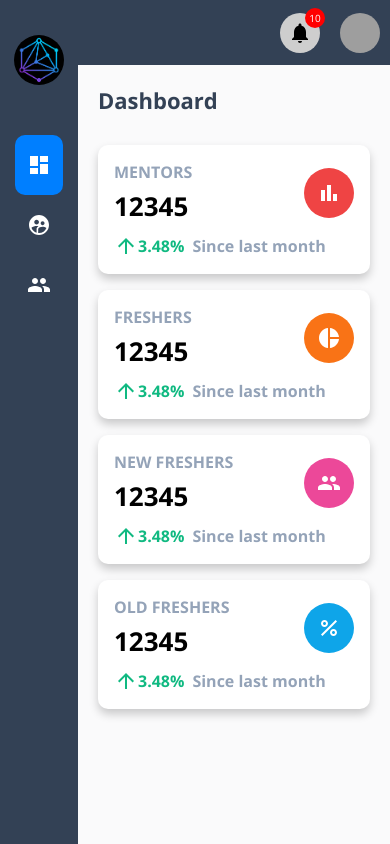
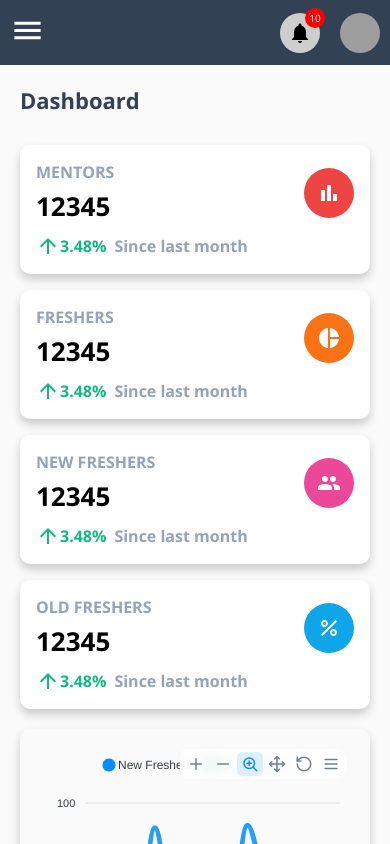
Before and after one commit to HexFresh/hexfresh-admin, a React (Create React App) app: page /dashboard in a window 390 px wide. Built offline with nearby package versions, Linux system fonts and the light colour scheme; grey boxes are pictures that could not be loaded.

Commit message:
Chart and fix responsive

```diff
--- a/package.json
+++ b/package.json
@@ -11,6 +11,7 @@
     "@testing-library/react": "^12.1.2",
     "@testing-library/user-event": "^13.5.0",
     "react": "^17.0.2",
+    "react-apexcharts": "^1.3.9",
     "react-dom": "^17.0.2",
     "react-router-dom": "^6.2.1",
     "react-scripts": "5.0.0",
--- a/src/App.css
+++ b/src/App.css
@@ -8,4 +8,11 @@
   height: calc(100vh - 65px);
   background-color: #fafafb;
   overflow-y: scroll;
+  margin-left: 90px;
 }
+
+@media (max-width: 700px) {
+  .App .sub {
+    margin-left: 0;
+  }
+}
--- a/src/App.jsx
+++ b/src/App.jsx
@@ -1,3 +1,4 @@
+import React, { useState } from 'react';
 import { Routes, Route, Navigate } from 'react-router-dom';
 import Dashboard from './pages/dashboard/Dashboard';
 import Login from './pages/login/Login';
@@ -6,12 +7,23 @@ import './App.css';
 import Topbar from './components/topbar/Topbar';
 
 function App() {
+  const [open, setOpen] = useState(false);
+  const openSidebar = () => {
+    setOpen(true);
+  };
+  const closeSidebar = () => {
+    setOpen(false);
+  };
   const isLogin = true;
   const authContent = (
     <>
-      <Sidebar />
+      <Sidebar
+        open={open}
+        openSidebar={openSidebar}
+        closeSidebar={closeSidebar}
+      />
       <div className="sub">
-        <Topbar />
+        <Topbar openSidebar={openSidebar} />
         <Routes>
           <Route path="/" element={<Navigate replace to="/dashboard" />} />
           <Route path="/login" element={<Navigate replace to="/dashboard" />} />
--- /dev/null
+++ b/src/components/line-chart/LineChart.jsx
@@ -0,0 +1,16 @@
+import React from 'react';
+import Chart from 'react-apexcharts';
+
+export default function LineChart({ chartOptions }) {
+  return (
+    <Chart
+      options={{
+        ...chartOptions.options,
+        theme: { mode: 'light' },
+      }}
+      series={chartOptions.series}
+      type="line"
+      height="350px"
+    />
+  );
+}
--- a/src/components/sidebar/Sidebar.jsx
+++ b/src/components/sidebar/Sidebar.jsx
@@ -1,4 +1,4 @@
-import React, { useState } from 'react';
+import React from 'react';
 import { Link, useLocation } from 'react-router-dom';
 import { routes } from '../../dummyData/menu';
 import ArrowBackIcon from '@mui/icons-material/ArrowBack';
@@ -7,9 +7,7 @@ import './sidebar.css';
 import SidebarItem from './SidebarItem';
 import logo from '../../assets/images/logo.png';
 
-export default function Sidebar() {
-  const [hide, setHide] = useState(true);
-
+export default function Sidebar({ open, openSidebar, closeSidebar }) {
   const location = useLocation();
 
   const activeItem = routes.findIndex(
@@ -17,16 +15,16 @@ export default function Sidebar() {
   );
 
   return (
-    <div className={hide ? 'sidebar hide' : 'sidebar'}>
+    <div className={open ? 'sidebar' : 'sidebar hide'}>
       <div className="back-button">
-        {hide ? (
+        {!open ? (
           <MenuIcon
             fontSize="large"
             className="menu"
-            onClick={() => setHide(!hide)}
+            onClick={() => openSidebar()}
           />
         ) : (
-          <ArrowBackIcon fontSize="large" onClick={() => setHide(!hide)} />
+          <ArrowBackIcon fontSize="large" onClick={() => closeSidebar()} />
         )}
       </div>
       <div className="container">
@@ -35,11 +33,16 @@ export default function Sidebar() {
         </div>
         <div className="route">
           {routes.map((route, index) => (
-            <Link className="link" key={index} to={route.route}>
+            <Link
+              onClick={() => closeSidebar()}
+              className="link"
+              key={index}
+              to={route.route}
+            >
               <SidebarItem
                 route={route}
                 active={index === activeItem}
-                hide={hide}
+                hide={!open}
               />
             </Link>
           ))}
--- a/src/components/sidebar/sidebar.css
+++ b/src/components/sidebar/sidebar.css
@@ -4,10 +4,10 @@
   background-color: var(--main-color);
   color: white;
   padding: 15px;
-  position: relative;
+  position: fixed;
   transition: all 0.5s ease;
   overflow-x: hidden;
-  z-index: 11;
+  z-index: 100;
 }
 
 .sidebar.hide {
@@ -81,13 +81,13 @@
   display: none;
 }
 
-@media (max-width: 800px) {
-  .sidebar {
-    width: 100px;
+@media (max-width: 700px) {
+  .sidebar.hide {
+    display: none;
   }
 
-  .sidebar .back-button {
-    display: none;
+  .sidebar {
+    width: 100%;
   }
 
   .sidebar-item {
@@ -95,8 +95,4 @@
     justify-content: center;
     align-items: center;
   }
-
-  .sidebar-item .name {
-    display: none;
-  }
 }
--- a/src/components/topbar/Topbar.jsx
+++ b/src/components/topbar/Topbar.jsx
@@ -1,10 +1,11 @@
 import React, { useState } from 'react';
+import MenuIcon from '@mui/icons-material/Menu';
 import Avatar from '@mui/material/Avatar';
 import NotificationsIcon from '@mui/icons-material/Notifications';
 import './topbar.css';
 import Notifications from '../notifications/Notifications';
 
-export default function Topbar() {
+export default function Topbar({ openSidebar }) {
   const [open, setOpen] = useState(false);
 
   const onClose = () => {
@@ -14,6 +15,14 @@ export default function Topbar() {
   return (
     <div className="topbar">
       <div className="container">
+        <div className="left">
+          <MenuIcon
+            onClick={() => openSidebar()}
+            fontSize="large"
+            className="menu"
+          />
+        </div>
+        <div className="right">
           <div className="notification" tabIndex="1" onBlur={onClose}>
             <Notifications open={open} />
             <div className="count-noti">10</div>
@@ -29,5 +38,6 @@ export default function Topbar() {
           </div>
         </div>
       </div>
+    </div>
   );
 }
--- a/src/components/topbar/topbar.css
+++ b/src/components/topbar/topbar.css
@@ -14,7 +14,17 @@
   height: 100%;
   display: flex;
   align-items: center;
-  justify-content: flex-end;
+  justify-content: space-between;
+}
+
+.topbar .container .left {
+  color: white;
+  cursor: pointer;
+}
+
+.topbar .container .right {
+  display: flex;
+  align-items: center;
 }
 
 .topbar .container .notification {
--- a/src/index.css
+++ b/src/index.css
@@ -11,6 +11,7 @@
   --shadow: rgba(0, 0, 0, 0.2) 0px 5px 10px;
   --border-radius: 10px;
   --success-color: #10b981;
+  --responsive: 700px;
 }
 
 .link {
--- a/src/pages/dashboard/Dashboard.jsx
+++ b/src/pages/dashboard/Dashboard.jsx
@@ -1,5 +1,6 @@
 import React from 'react';
 import './dashboard.css';
+import LineChart from '../../components/line-chart/LineChart';
 import BarChartIcon from '@mui/icons-material/BarChart';
 import PieChartIcon from '@mui/icons-material/PieChart';
 import GroupIcon from '@mui/icons-material/Group';
@@ -34,6 +35,53 @@ const cardData = [
   },
 ];
 
+const chartOptions = {
+  series: [
+    {
+      name: 'New Freshers',
+      data: [40, 70, 20, 90, 36, 80, 30, 91, 60, 70, 50, 60],
+    },
+    {
+      name: 'Old Freshers',
+      data: [40, 30, 70, 80, 40, 16, 40, 20, 51, 10, 15, 20],
+    },
+  ],
+  options: {
+    color: ['#6ab04c', '#2980b9'],
+    chart: {
+      background: 'transparent',
+    },
+    dataLabels: {
+      enabled: false,
+    },
+    stroke: {
+      curve: 'smooth',
+    },
+    xaxis: {
+      categories: [
+        'Jan',
+        'Feb',
+        'Mar',
+        'Apr',
+        'May',
+        'Jun',
+        'Jul',
+        'Aug',
+        'Sep',
+        'Oct',
+        'Nov',
+        'Dec',
+      ],
+    },
+    legend: {
+      position: 'top',
+    },
+    grid: {
+      show: true,
+    },
+  },
+};
+
 export default function Dashboard() {
   document.title = 'Dashboard';
   return (
@@ -51,6 +99,9 @@ export default function Dashboard() {
             })}
           </Grid>
         </div>
+        <div className="chart">
+          <LineChart chartOptions={chartOptions} />
+        </div>
       </div>
     </div>
   );
--- a/src/pages/dashboard/dashboard.css
+++ b/src/pages/dashboard/dashboard.css
@@ -12,3 +12,10 @@
   font-size: var(--page-name);
   margin-bottom: 30px;
 }
+
+.dashboard .container .chart {
+  margin-top: 20px;
+  padding: 20px;
+  box-shadow: var(--shadow);
+  border-radius: var(--border-radius);
+}
```
Also changed, not shown: 1 other file (tests, documents, lock files or other folders). Lines whose indentation alone changed are shown as unchanged.
